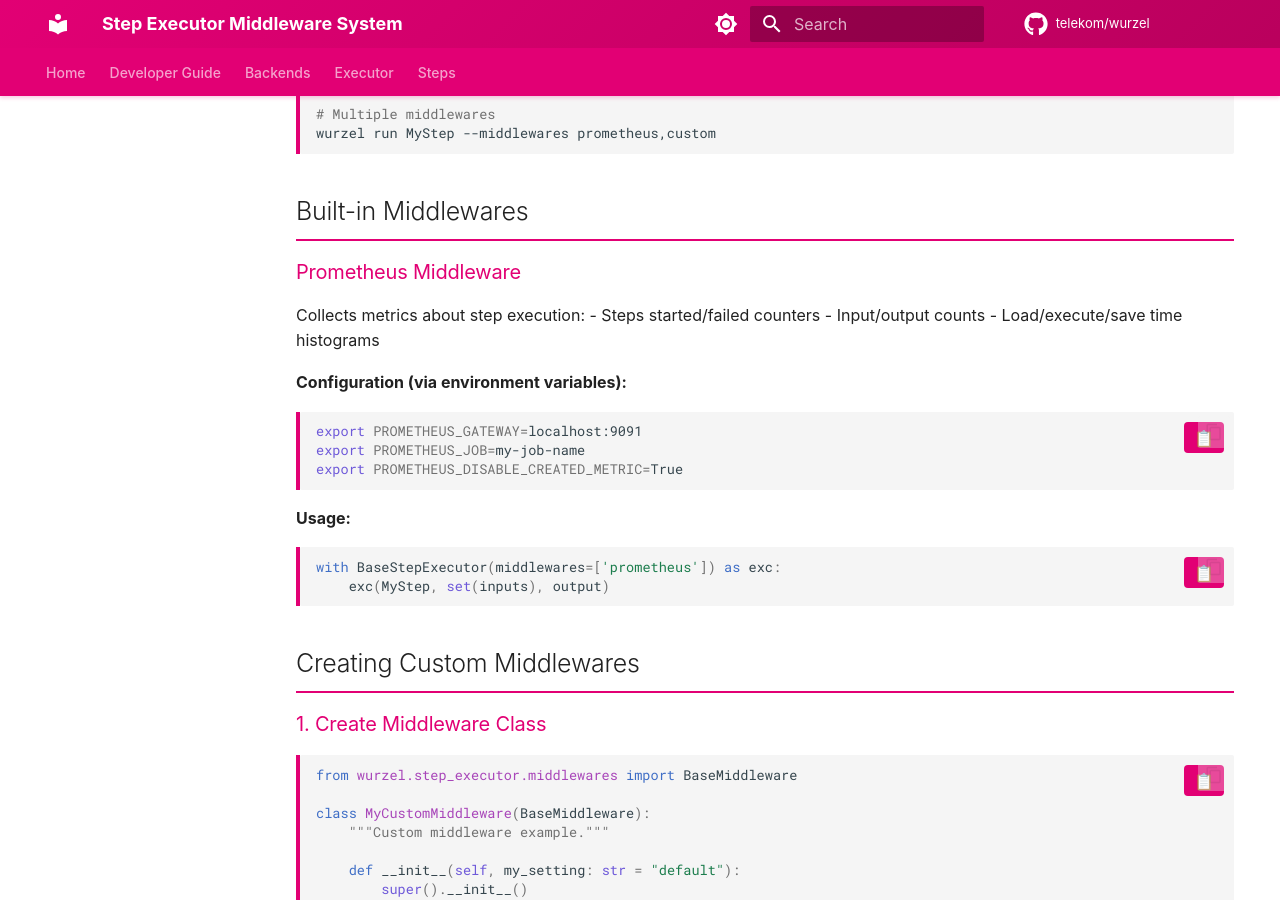
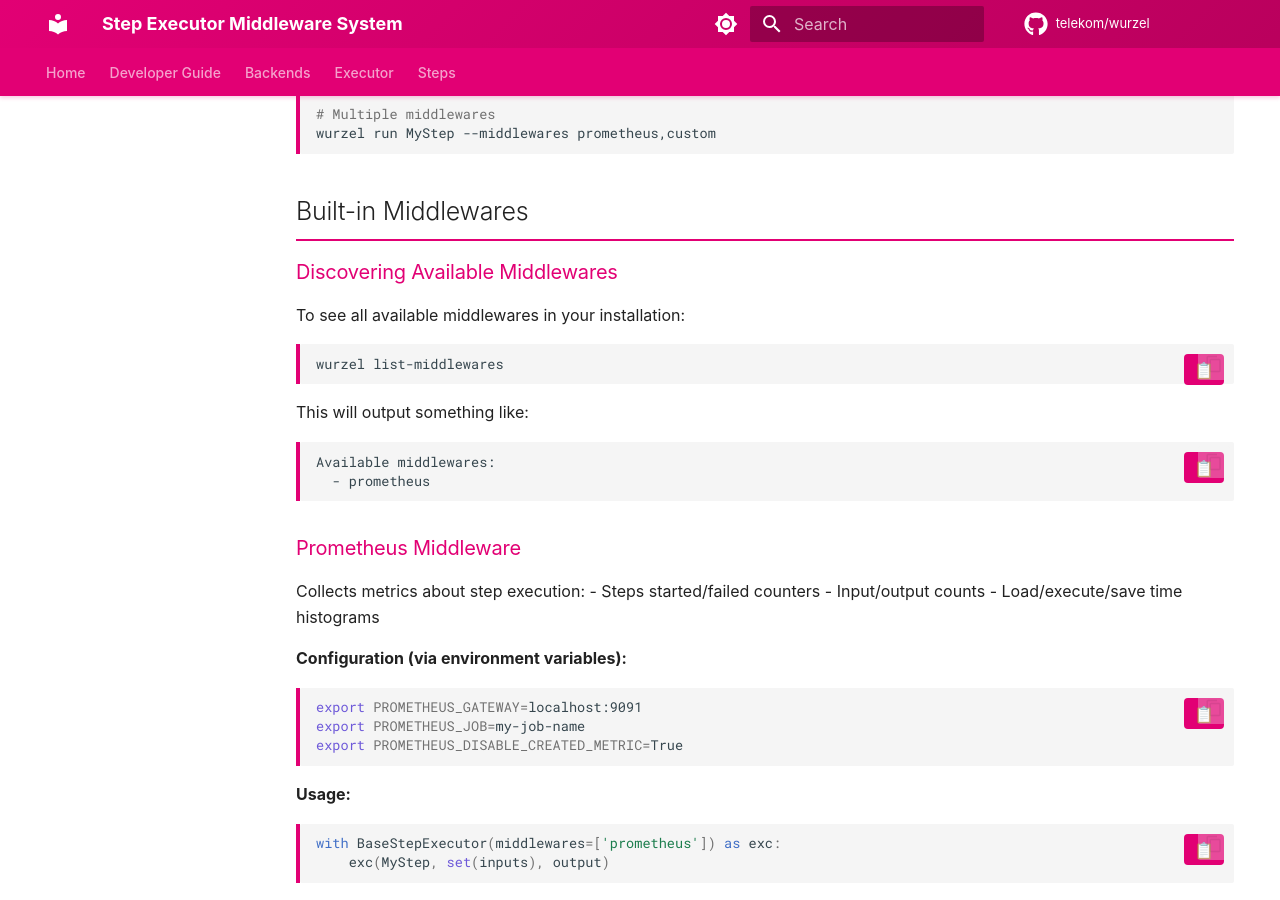
Before and after one commit to telekom/wurzel, an MkDocs documentation site: the page built from docs/middlewares.md, in a window 1280 px wide and 900 px high, scrolled down 1758 px. Built offline with MkDocs 1.6.1 and Material for MkDocs 9.7.7, drawn with Linux system fonts in a browser that asks for light colours; some web fonts are replaced; comment, search, counter and statistics services are not loaded.

Commit message:
feat: cli add list-middlewares

````diff
--- a/docs/middlewares.md
+++ b/docs/middlewares.md
@@ -74,6 +74,21 @@ wurzel run MyStep --middlewares prometheus,custom
 ```
 
 ## Built-in Middlewares
+
+### Discovering Available Middlewares
+
+To see all available middlewares in your installation:
+
+```bash
+wurzel list-middlewares
+```
+
+This will output something like:
+
+```text
+Available middlewares:
+  - prometheus
+```
 
 ### Prometheus Middleware
 
````
